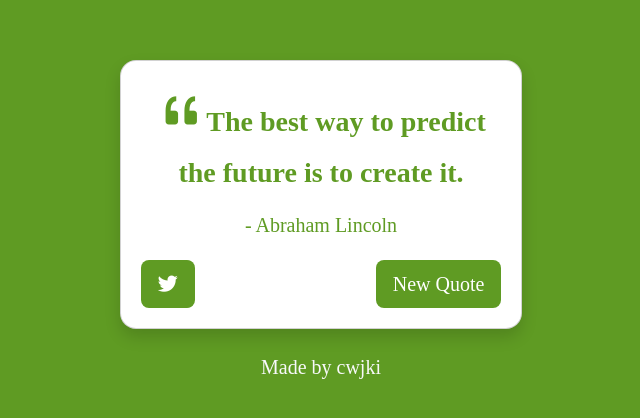
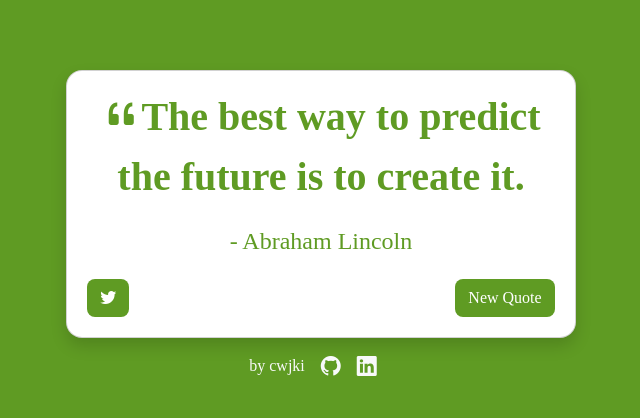
Before and after one commit to cwjki/random-quote-machine, a React (Create React App) app: page / in a window 1280 px wide. Shown: the part 168-586 px from the top of the page, without its empty margins (319-959 px from the left). Built offline with nearby package versions, Linux system fonts and the light colour scheme.

Commit message:
updating the sizing, and the url project

```diff
--- a/package.json
+++ b/package.json
@@ -1,7 +1,7 @@
 {
   "name": "random-quote-machine",
   "version": "0.1.0",
-  "homepage": "https://cwjki.github.io/random-quote-machine-react",
+  "homepage": "https://cwjki.github.io/random-quote-machine",
   "private": true,
   "dependencies": {
     "@testing-library/jest-dom": "^5.16.5",
--- a/src/components/QuoteBox.js
+++ b/src/components/QuoteBox.js
@@ -1,11 +1,13 @@
 import React, { useState } from "react";
-import {quotes, colors} from "../data/quotes";
-
+import { quotes, colors } from "../data/quotes";
 
 const QuoteBox = () => {
-  const [quoteIndex, setQuoteIndex] = useState(Math.floor(Math.random() * quotes.length));
-  const [colorIndex, setColorIndex] = useState(Math.floor(Math.random() * colors.length));
-
+  const [quoteIndex, setQuoteIndex] = useState(
+    Math.floor(Math.random() * quotes.length)
+  );
+  const [colorIndex, setColorIndex] = useState(
+    Math.floor(Math.random() * colors.length)
+  );
 
   const onClick = () => {
     let rIndex = Math.floor(Math.random() * quotes.length);
@@ -16,16 +18,23 @@ const QuoteBox = () => {
     }
     setQuoteIndex(rIndex);
     setColorIndex(rColor);
-  }
+  };
 
   return (
-    <div className="container-fluid vw-100 vh-100"
-         style={{backgroundColor: colors[colorIndex],
+    <div
+      className="container-fluid vw-100 vh-100"
+      style={{
+        backgroundColor: colors[colorIndex],
         transition: "all 1.5s ease",
         WebkitTransition: "all 1.5s ease",
-                 MozTransition: "all 1.5s ease"}}>
+        MozTransition: "all 1.5s ease",
+      }}
+    >
       <div className="row align-items-center vh-100">
-        <div className="col-xl-4 col-md-6 col-sm-6 col-11 mx-auto" id="quote-box">
+        <div
+          className="col-xl-5 col-md-6 col-sm-6 col-11 mx-auto"
+          id="quote-box"
+        >
           <div className="card shadow rounded-4">
             <div className="card-body d-flex flex-column">
               <p
@@ -33,11 +42,12 @@ const QuoteBox = () => {
                   color: colors[colorIndex],
                   transition: "all 1.5s ease",
                   WebkitTransition: "all 1.5s ease",
-                    MozTransition: "all 1.5s ease"
+                  MozTransition: "all 1.5s ease",
                 }}
                 id="text"
-                  className="fs-3 text-center fw-semibold">
-                    <i className="bi bi-quote" style={{fontSize: 50}}></i>
+                className="fs-1 text-center fw-semibold"
+              >
+                <i className="bi bi-quote"></i>
                 {quotes[quoteIndex].quote}
               </p>
               <p
@@ -45,24 +55,31 @@ const QuoteBox = () => {
                   color: colors[colorIndex],
                   transition: "all 1.5s ease",
                   WebkitTransition: "all 1.5s ease",
-                    MozTransition: "all 1.5s ease"
+                  MozTransition: "all 1.5s ease",
                 }}
                 id="author"
-                  className="fs-5 text-center fw-light">
+                className="fs-4 text-center fw-light"
+              >
                 - {quotes[quoteIndex].author}
               </p>
               <div className="row p-1">
                 <div className="col-6">
-                    <a id="tweet-quote" target="_blank" rel="noreferrer"
-                    href={`https://twitter.com/intent/tweet?hashtags=quotes&text="${quotes[quoteIndex].quote}" - ${quotes[quoteIndex].author}`}>
+                  <a
+                    id="tweet-quote"
+                    target="_blank"
+                    rel="noreferrer"
+                    href={`https://twitter.com/intent/tweet?hashtags=quotes&text="${quotes[quoteIndex].quote}" - ${quotes[quoteIndex].author}`}
+                  >
                     <button
-                        className="btn btn-lg rounded-3"
+                      className="btn rounded-3"
                       style={{
                         backgroundColor: colors[colorIndex],
-                          color: 'white',
+                        color: "white",
                         transition: "all 1.5s ease",
                         WebkitTransition: "all 1.5s ease",
-                          MozTransition: "all 1.5s ease"}}>
+                        MozTransition: "all 1.5s ease",
+                      }}
+                    >
                       <i class="bi bi-twitter"></i>
                     </button>
                   </a>
@@ -70,29 +87,61 @@ const QuoteBox = () => {
                 <div className="col-6 text-end">
                   <button
                     style={{
-                        backgroundColor: colors[colorIndex], color: 'white',
+                      backgroundColor: colors[colorIndex],
+                      color: "white",
                       transition: "all 1.5s ease",
                       WebkitTransition: "all 1.5s ease",
-                        MozTransition: "all 1.5s ease"
+                      MozTransition: "all 1.5s ease",
                     }}
                     id="new-quote"
-                      className="btn btn-lg rounded-3"
-                      onClick={onClick}>
+                    className="btn rounded-3"
+                    onClick={onClick}
+                  >
                     New Quote
                   </button>
                 </div>
               </div>
             </div>
           </div>
-          <div className="row mt-3">
-            <a className="btn btn-muted btn-outlined" id="cwjki" href="https://github.com/cwjki" target="_blank" rel="noreferrer">
+
+          {/* Footer */}
+          <nav className="navbar pb-2 ">
+            <div className="container-fluid justify-content-center">
+              <span className="navbar-brand fs-6 text-light">by cwjki</span>
+              <a
+                className="navbar-brand"
+                href="https://github.com/cwjki"
+                target="_blank"
+                rel="noreferrer"
+              >
+                <i className="bi bi-github text-light"></i>
+              </a>
+              <a
+                className="navbar-brand"
+                href="https://www.linkedin.com/in/juan-carlos-casteleiro/"
+                target="_blank"
+                rel="noreferrer"
+              >
+                <i className="bi bi-linkedin text-light"></i>
+              </a>
+            </div>
+          </nav>
+
+          {/* <div className="row mt-3">
+            <a
+              className="btn btn-muted btn-outlined"
+              id="cwjki"
+              href="https://github.com/cwjki"
+              target="_blank"
+              rel="noreferrer"
+            >
               <p className="text-center text-light fs-5">Made by cwjki </p>
             </a>
+          </div> */}
         </div>
       </div>
     </div>
-    </div>
-  )
-}
+  );
+};
 
 export default QuoteBox;
```
Also changed, not shown: public/random-quote-machine.png, 1 other file (tests, documents, lock files or other folders). Lines whose indentation alone changed are shown as unchanged.
